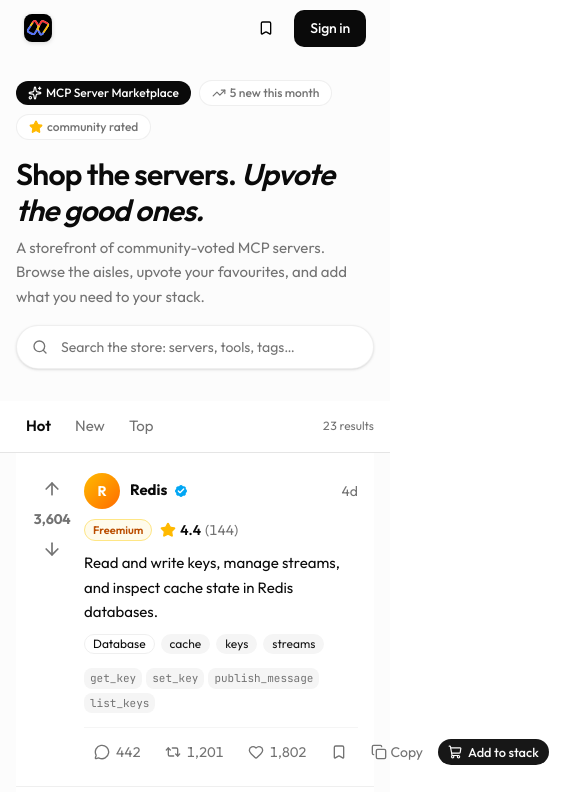
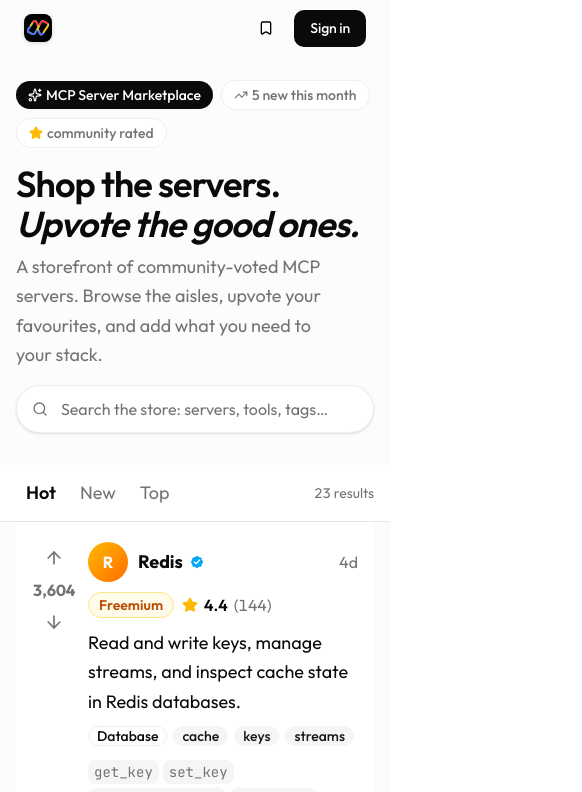
Before and after one commit to DavidWilson895/Promptly, a Next.js app: page /mcp-server in a window 390 px wide. Shown: the top 792 px of the page, 582 px wide, since content can reach past the window. Built offline with nearby package versions, Linux system fonts and the light colour scheme; a web font is replaced by a local one.

Commit message:
feat: larger fonts across MCP marketplace page, feed, rails, and cart

```diff
--- a/src/app/mcp-server/page.tsx
+++ b/src/app/mcp-server/page.tsx
@@ -106,7 +106,7 @@
       <main className="w-full px-4 pb-28 md:px-6 lg:px-8">
         {/* Slim storefront header */}
         <header className="relative mx-auto flex w-full max-w-[1600px] flex-col gap-4 pt-20 md:pt-24">
-          <div className="flex flex-wrap items-center gap-2 text-xs font-medium">
+          <div className="flex flex-wrap items-center gap-2 text-sm font-medium">
             <span className="inline-flex items-center gap-1 rounded-full bg-foreground px-3 py-1 text-background">
               <Sparkles className="size-3.5" aria-hidden="true" />
               MCP Server Marketplace
@@ -121,13 +121,13 @@
             </span>
           </div>
           <div>
-            <h1 className="font-sans text-3xl font-semibold tracking-tight md:text-4xl">
+            <h1 className="font-sans text-4xl font-semibold tracking-tight md:text-5xl">
               Shop the servers.{" "}
               <span className="font-sans italic font-semibold">
                 Upvote the good ones.
               </span>
             </h1>
-            <p className="mt-2 max-w-2xl text-pretty text-[15px] leading-relaxed text-muted-foreground">
+            <p className="mt-2 max-w-2xl text-pretty text-lg leading-relaxed text-muted-foreground">
               A storefront of community-voted MCP servers. Browse the aisles,
               upvote your favourites, and add what you need to your stack.
             </p>
@@ -141,7 +141,7 @@
               value={query}
               onChange={(e) => setQuery(e.target.value)}
               placeholder="Search the store: servers, tools, tags…"
-              className="h-11 w-full rounded-full border border-border/60 bg-white pl-11 pr-10 text-sm shadow-sm placeholder:text-muted-foreground focus-visible:ring-3 outline-none"
+              className="h-12 w-full rounded-full border border-border/60 bg-white pl-11 pr-10 text-base shadow-sm placeholder:text-muted-foreground focus-visible:ring-3 outline-none"
               aria-label="Search MCP servers"
             />
             {query ? (
@@ -191,7 +191,7 @@
                       type="button"
                       onClick={() => setSort(key)}
                       className={cn(
-                        "rounded-full px-2.5 py-1 text-[15px] transition-colors",
+                        "rounded-full px-2.5 py-1 text-lg transition-colors",
                         sort === key
                           ? "font-semibold text-foreground"
                           : "text-muted-foreground hover:text-foreground"
@@ -202,7 +202,7 @@
                     </button>
                   ))}
                 </div>
-                <span className="text-xs tabular-nums text-muted-foreground">
+                <span className="text-sm tabular-nums text-muted-foreground">
                   {filtered.length} results
                 </span>
               </div>
@@ -231,8 +231,8 @@
               </div>
             ) : (
               <div className="flex flex-col items-center gap-3 pt-16 text-center">
-                <p className="text-base font-medium">Nothing in stock</p>
-                <p className="max-w-sm text-sm text-pretty text-muted-foreground">
+                <p className="text-lg font-medium">Nothing in stock</p>
+                <p className="max-w-sm text-base text-pretty text-muted-foreground">
                   Try a different search, category, or filter.
                 </p>
                 <button
@@ -243,7 +243,7 @@
                     setVerifiedOnly(false);
                     setPriceFilter("All");
                   }}
-                  className="mt-1 rounded-full bg-foreground px-4 py-1.5 text-sm font-medium text-background hover:opacity-90"
+                  className="mt-1 rounded-full bg-foreground px-4 py-2 text-base font-medium text-background hover:opacity-90"
                 >
                   Clear all filters
                 </button>
@@ -253,27 +253,27 @@
             {/* Top of the feed strip */}
             {filtered.length > 0 ? (
               <div className="mt-4 rounded-2xl border border-border/60 bg-card p-4">
-                <p className="flex items-center gap-1.5 text-xs font-semibold uppercase tracking-wide text-muted-foreground">
-                  <Trophy className="size-3.5" aria-hidden="true" />
+                <p className="flex items-center gap-1.5 text-sm font-semibold uppercase tracking-wide text-muted-foreground">
+                  <Trophy className="size-4" aria-hidden="true" />
                   Top of the feed this week
                 </p>
                 <ul className="mt-3 flex flex-col divide-y divide-border/40">
                   {topOfFeed.map((s) => (
-                    <li key={s.id} className="flex items-center gap-2 py-2 text-sm">
-                      <span className="text-base" aria-hidden="true">
+                    <li key={s.id} className="flex items-center gap-2 py-2.5 text-base">
+                      <span className="text-xl" aria-hidden="true">
                         {s.icon}
                       </span>
                       <span className="min-w-0 flex-1 truncate font-medium">
                         {s.name}
                       </span>
-                      <span className="text-xs tabular-nums text-muted-foreground">
+                      <span className="text-sm tabular-nums text-muted-foreground">
                         {metricsOf(s).upvotes.toLocaleString()} ▲
                       </span>
                       <button
                         type="button"
                         onClick={() => toggle(setStack, s.id)}
                         className={cn(
-                          "rounded-full border px-2.5 py-0.5 text-xs font-medium transition-colors",
+                          "rounded-full border px-2.5 py-0.5 text-sm font-medium transition-colors",
                           stack.has(s.id)
                             ? "border-foreground bg-foreground text-background"
                             : "border-border text-muted-foreground hover:border-foreground/40 hover:text-foreground"
--- a/src/components/mcp/feed-post.tsx
+++ b/src/components/mcp/feed-post.tsx
@@ -79,7 +79,7 @@
         </button>
         <span
           className={cn(
-            "min-w-[2.5rem] text-center text-sm font-bold tabular-nums",
+            "min-w-[2.75rem] text-center text-base font-bold tabular-nums",
             upvoted ? "text-orange-600" : "text-muted-foreground"
           )}
         >
@@ -92,7 +92,7 @@
         >
           <ArrowDown className="size-5" />
         </button>
-        <span className="mt-1 hidden text-[10px] font-semibold tabular-nums text-muted-foreground/70 sm:block">
+        <span className="mt-1 hidden text-xs font-semibold tabular-nums text-muted-foreground/70 sm:block">
           #{sortedIndex + 1}
         </span>
       </div>
@@ -103,7 +103,7 @@
         <div className="flex items-center gap-2.5">
           <span
             className={cn(
-              "flex size-9 shrink-0 items-center justify-center rounded-full bg-gradient-to-br text-sm font-bold text-white",
+              "flex size-10 shrink-0 items-center justify-center rounded-full bg-gradient-to-br text-base font-bold text-white",
               av.gradient
             )}
             aria-hidden="true"
@@ -111,7 +111,7 @@
             {av.letter}
           </span>
           <div className="flex min-w-0 items-center gap-1.5">
-            <span className="truncate text-[15px] font-bold leading-tight">
+            <span className="truncate text-lg font-bold leading-tight">
               {server.name}
             </span>
             {server.verified ? (
@@ -121,10 +121,10 @@
               />
             ) : null}
           </div>
-          <span className="hidden truncate text-sm text-muted-foreground sm:inline">
+          <span className="hidden truncate text-base text-muted-foreground sm:inline">
             @{server.org.toLowerCase().replace(/[^a-z0-9]/g, "")} · {m.community}
           </span>
-          <span className="ml-auto shrink-0 text-sm text-muted-foreground">
+          <span className="ml-auto shrink-0 text-base text-muted-foreground">
             {m.postedDays === 0 ? "now" : `${m.postedDays}d`}
           </span>
         </div>
@@ -133,13 +133,13 @@
         <div className="flex flex-wrap items-center gap-2">
           <span
             className={cn(
-              "rounded-full border px-2 py-0.5 text-[11px] font-semibold",
+              "rounded-full border px-2.5 py-0.5 text-sm font-semibold",
               PRICE_STYLES[m.priceTier]
             )}
           >
             {m.priceTier}
           </span>
-          <span className="flex items-center gap-1 text-sm tabular-nums">
+          <span className="flex items-center gap-1.5 text-base tabular-nums">
             <Star className="size-4 fill-amber-400 text-amber-400" aria-hidden="true" />
             <span className="font-semibold">{m.rating.toFixed(1)}</span>
             <span className="text-muted-foreground">
@@ -149,7 +149,7 @@
         </div>
 
         {/* Description */}
-        <p className="text-[15px] leading-relaxed text-foreground">
+        <p className="text-lg leading-relaxed text-foreground">
           {server.description}
         </p>
 
@@ -157,7 +157,7 @@
         <div className="flex flex-wrap items-center gap-1.5">
           <Badge
             variant="outline"
-            className="rounded-full border-border/60 text-xs font-normal"
+            className="rounded-full border-border/60 text-sm font-medium"
           >
             {server.category}
           </Badge>
@@ -165,13 +165,13 @@
             <Badge
               key={t}
               variant="secondary"
-              className="rounded-full text-xs font-normal"
+              className="rounded-full text-sm font-medium"
             >
               {t}
             </Badge>
           ))}
           <span className="hidden min-w-0 flex-1 sm:block" />
-          <code className="hidden max-w-[16rem] truncate font-mono text-[11px] text-muted-foreground lg:inline">
+          <code className="hidden max-w-[20rem] truncate font-mono text-xs text-muted-foreground lg:inline">
             {server.install}
           </code>
         </div>
@@ -181,13 +181,13 @@
           {server.tools.slice(0, 4).map((tool) => (
             <span
               key={tool}
-              className="rounded-md bg-muted px-1.5 py-0.5 font-mono text-[11px] text-muted-foreground"
+              className="rounded-md bg-muted px-1.5 py-0.5 font-mono text-sm text-muted-foreground"
             >
               {tool}
             </span>
           ))}
           {server.tools.length > 4 ? (
-            <span className="px-1 py-0.5 text-[11px] text-muted-foreground">
+            <span className="px-1 py-0.5 text-sm text-muted-foreground">
               +{server.tools.length - 4} more
             </span>
           ) : null}
@@ -195,13 +195,13 @@
 
         {/* Twitter action bar */}
         <div className="mt-1 flex items-center gap-1 border-t border-border/40 pt-2.5">
-          <span className="inline-flex items-center gap-1.5 rounded-full px-2.5 py-1 text-sm text-muted-foreground transition-colors hover:bg-muted hover:text-emerald-600">
+          <span className="inline-flex items-center gap-1.5 rounded-full px-2.5 py-1 text-base text-muted-foreground transition-colors hover:bg-muted hover:text-emerald-600">
             <MessageCircle className="size-4" aria-hidden="true" />
             <span className="tabular-nums">{m.comments.toLocaleString()}</span>
           </span>
           <button
             type="button"
-            className="inline-flex items-center gap-1.5 rounded-full px-2.5 py-1 text-sm text-muted-foreground transition-colors hover:bg-muted hover:text-emerald-600"
+            className="inline-flex items-center gap-1.5 rounded-full px-2.5 py-1 text-base text-muted-foreground transition-colors hover:bg-muted hover:text-emerald-600"
           >
             <Repeat2 className="size-4" aria-hidden="true" />
             <span className="tabular-nums">
@@ -214,7 +214,7 @@
             aria-label="Like"
             aria-pressed={loved}
             className={cn(
-              "inline-flex items-center gap-1.5 rounded-full px-2.5 py-1 text-sm transition-colors",
+              "inline-flex items-center gap-1.5 rounded-full px-2.5 py-1 text-base transition-colors",
               loved
                 ? "text-rose-500"
                 : "text-muted-foreground hover:bg-rose-50 hover:text-rose-500"
@@ -234,7 +234,7 @@
             aria-label="Bookmark"
             aria-pressed={bookmarked}
             className={cn(
-              "inline-flex items-center gap-1 rounded-full px-2.5 py-1 text-sm transition-colors",
+              "inline-flex items-center gap-1 rounded-full px-2.5 py-1 text-base transition-colors",
               bookmarked
                 ? "text-sky-600"
                 : "text-muted-foreground hover:bg-sky-50 hover:text-sky-600"
@@ -249,7 +249,7 @@
             type="button"
             onClick={onCopy}
             aria-label="Copy install"
-            className="inline-flex items-center gap-1 rounded-full px-2.5 py-1 text-sm text-muted-foreground transition-colors hover:bg-muted hover:text-foreground"
+            className="inline-flex items-center gap-1 rounded-full px-2.5 py-1 text-base text-muted-foreground transition-colors hover:bg-muted hover:text-foreground"
           >
             {copied ? (
               <Check className="size-4 text-emerald-500" />
@@ -266,7 +266,7 @@
               className="gap-1.5 rounded-full"
               onClick={onStack}
             >
-              <ShoppingCart className="size-3.5" aria-hidden="true" />
+              <ShoppingCart className="size-4" aria-hidden="true" />
               {inStack ? "In stack" : "Add to stack"}
             </Button>
           </span>
```
Also changed, not shown: src/components/mcp/cart-panel.tsx (+6 -6 lines), src/components/mcp/right-rail.tsx (+15 -15 lines), src/components/mcp/shop-sidebar.tsx (+19 -19 lines).
